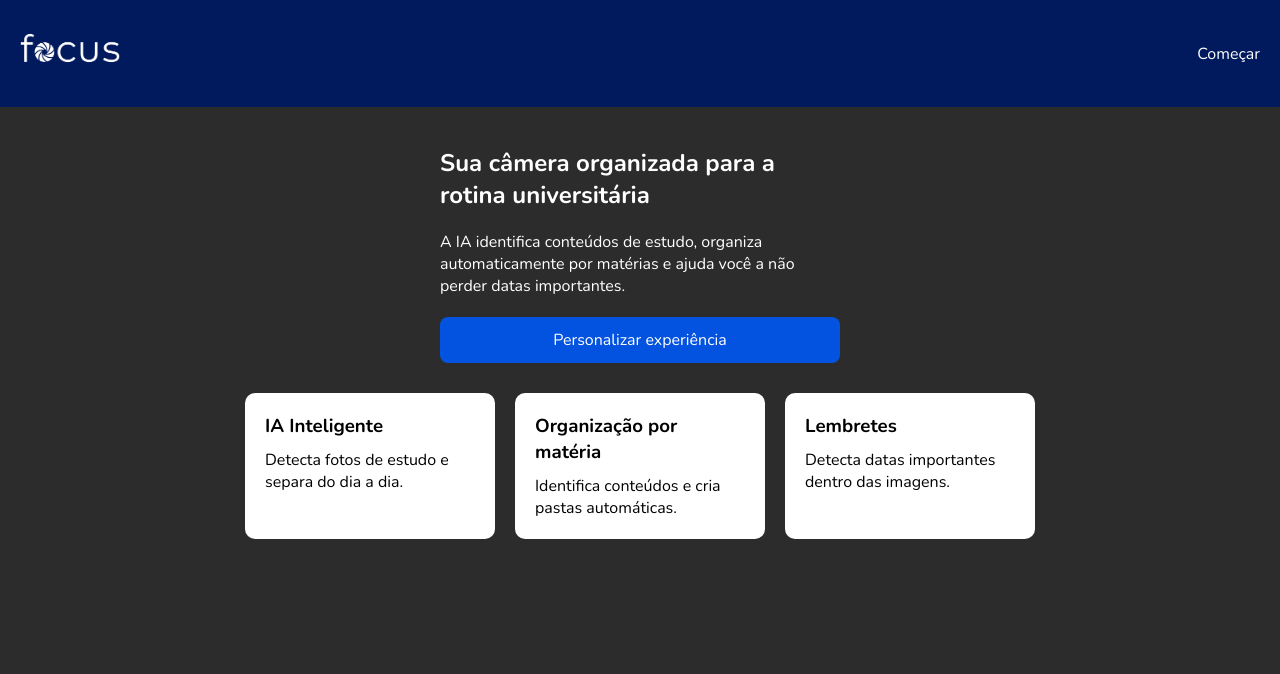
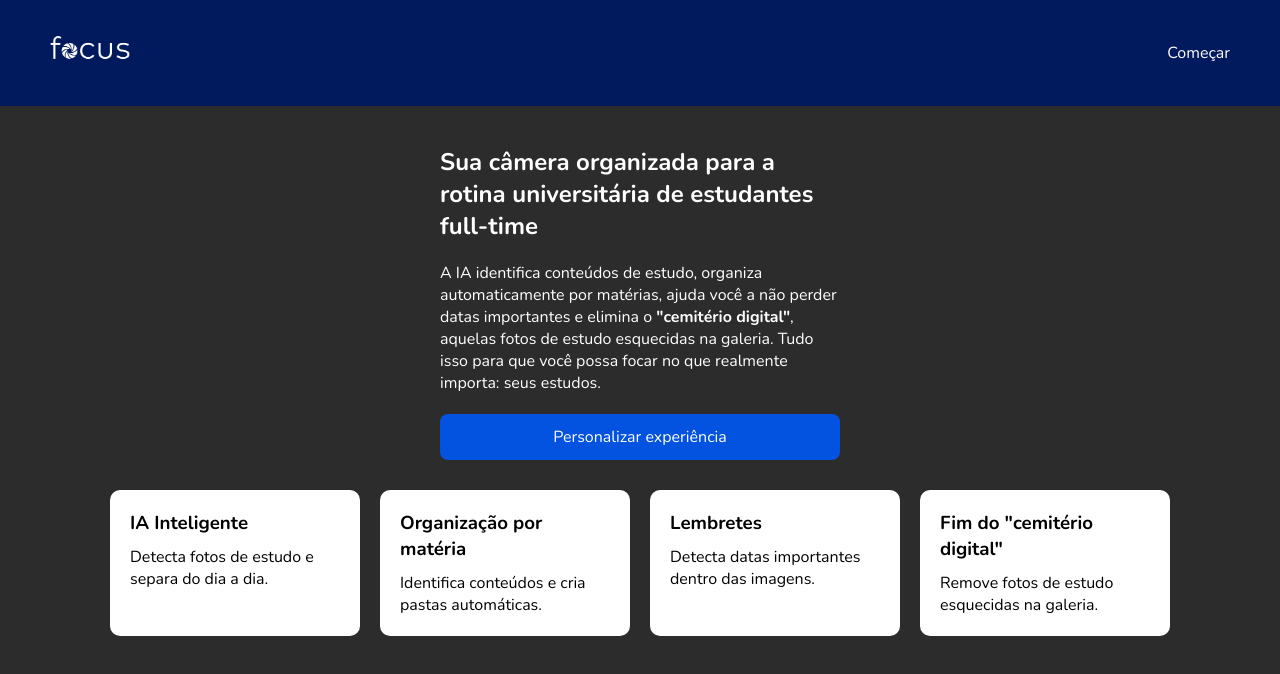
Before and after one commit to esthertozzo/sprint02_front-end, a plain HTML site: page index.html in a window 1280 px wide. Drawn offline with nearby package versions, Linux system fonts and the light colour scheme.

Commit message:
ajuste flexbox

```diff
--- a/index.html
+++ b/index.html
@@ -2,13 +2,14 @@
 <html lang="pt-br">
 <head>
   <meta charset="UTF-8">
+  <meta name="viewport" content="width=device-width, initial-scale=1.0">
   <title>Focus</title>
   <link rel="stylesheet" href="style/style.css">
 </head>
 <body>
 
   <header class="topo">
-    <h1><img src="img/logo.png" alt="Focus"></h1>
+    <h1><img src="img/logo.png" alt="Logo da Focus"></h1>
 
     <nav>
       <a href="formulario.html">Começar</a>
@@ -18,12 +19,11 @@
   <main class="hero">
 
     <section class="texto-hero">
-      <h2>Sua câmera organizada para a rotina universitária</h2>
+      <h2>Sua câmera organizada para a rotina universitária de estudantes full-time</h2>
 
       <p>
         A IA identifica conteúdos de estudo,
-        organiza automaticamente por matérias
-        e ajuda você a não perder datas importantes.
+        organiza automaticamente por matérias, ajuda você a não perder datas importantes e elimina o <strong>"cemitério digital"</strong>, aquelas fotos de estudo esquecidas na galeria. Tudo isso para que você possa focar no que realmente importa: seus estudos.
       </p>
 
       <a class="botao" href="formulario.html">
@@ -48,6 +48,11 @@
         <p>Detecta datas importantes dentro das imagens.</p>
       </article>
 
+      <article class="card">
+        <h3>Fim do "cemitério digital"</h3>
+        <p>Remove fotos de estudo esquecidas na galeria.</p>
+      </article>
+
     </section>
 
   </main>
--- a/style/style.css
+++ b/style/style.css
@@ -19,10 +19,10 @@ body{
 
 .topo{
   display:flex;
-  justify-content:space-between;
+  justify-content: space-between;
   align-items:center;
 
-  padding:20px;
+  padding: 25px 50px;
   background:var(--main-color);
   color:white;
 }
@@ -32,7 +32,7 @@ body{
   text-decoration:none;
 }
 .topo img{
-    width: 100px;
+    width: 80px;
 
 }
 
@@ -49,7 +49,6 @@ body{
 
 .texto-hero{
   width:400px;
-
   display:flex;
   flex-direction:column;
   gap:20px;
@@ -60,6 +59,8 @@ body{
   display:flex;
   gap:20px;
   flex-wrap:wrap;
+  align-content: center;
+  justify-content: center;
 }
 
 .card{
```
Also changed, not shown: dashboard.html (+3 -2 lines), formulario.html (+14 -5 lines).
